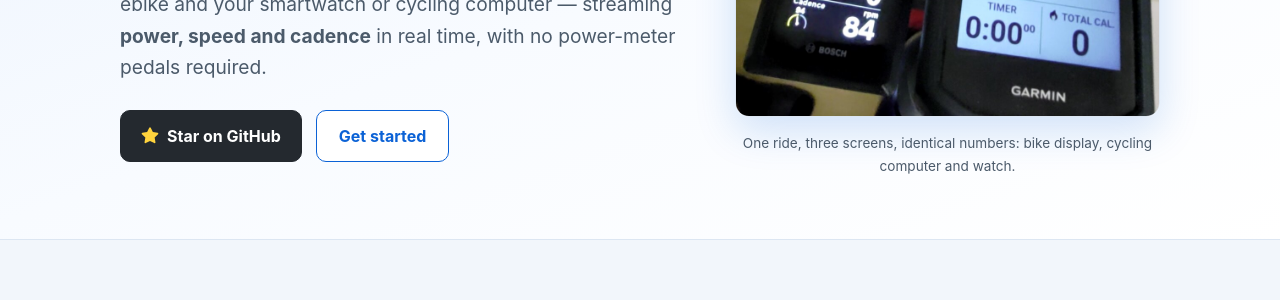
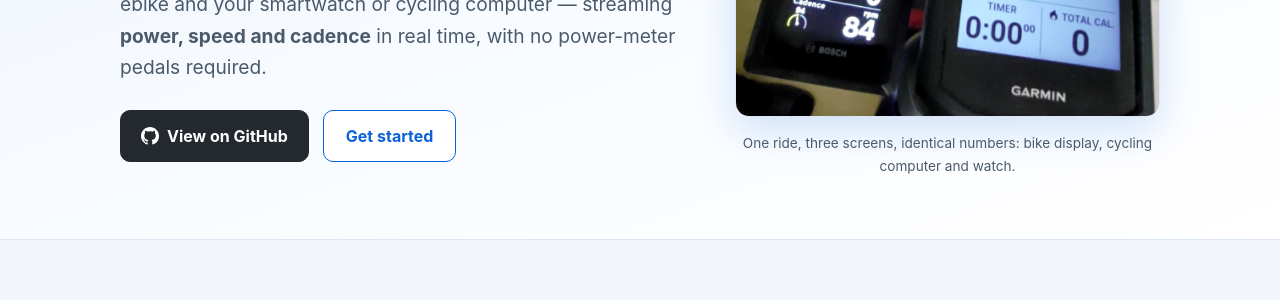
Before and after one commit to bestie-org/bestie-org.github.io, a Jekyll site: the page built from index.md, in a window 1280 px wide. Shown: the part 426-726 px from the top of the page. Built offline with Jekyll 4.4.1, drawn with Linux system fonts in a browser that asks for light colours; comment, search, counter and statistics services are not loaded; some of the changed text lies outside the part shown.

Commit message:
Replace misleading star button with GitHub repo button
GitHub offers no star-via-link mechanism (starring requires an
authenticated action), so the button now honestly links to the repo
as 'View on GitHub' while keeping the live star count chip.

```diff
--- /dev/null
+++ b/_includes/github-button.html
@@ -0,0 +1,5 @@
+<a class="github-button" href="https://github.com/bestie-org/BEStie" target="_blank" rel="noopener">
+  <svg viewBox="0 0 16 16" width="18" height="18" aria-hidden="true"><path fill="currentColor" d="M8 0C3.58 0 0 3.58 0 8c0 3.54 2.29 6.53 5.47 7.59.4.07.55-.17.55-.38 0-.19-.01-.82-.01-1.49-2.01.37-2.53-.49-2.69-.94-.09-.23-.48-.94-.82-1.13-.28-.15-.68-.52-.01-.53.63-.01 1.08.58 1.23.82.72 1.21 1.87.87 2.33.66.07-.52.28-.87.51-1.07-1.78-.2-3.64-.89-3.64-3.95 0-.87.31-1.59.82-2.15-.08-.2-.36-1.02.08-2.12 0 0 .67-.21 2.2.82.64-.18 1.32-.27 2-.27s1.36.09 2 .27c1.53-1.04 2.2-.82 2.2-.82.44 1.1.16 1.92.08 2.12.51.56.82 1.27.82 2.15 0 3.07-1.87 3.75-3.65 3.95.29.25.54.73.54 1.48 0 1.07-.01 1.93-.01 2.2 0 .21.15.46.55.38A8.01 8.01 0 0 0 16 8c0-4.42-3.58-8-8-8Z"/></svg>
+  <span>View on GitHub</span>
+  <span class="star-count" data-star-count hidden></span>
+</a>
--- a/_includes/star-button.html
+++ /dev/null
@@ -1,5 +0,0 @@
-<a class="star-button" href="https://github.com/bestie-org/BEStie" target="_blank" rel="noopener" data-star-button>
-  <svg viewBox="0 0 16 16" width="18" height="18" aria-hidden="true" class="star-icon"><path fill="currentColor" d="M8 .25a.75.75 0 0 1 .673.418l1.882 3.815 4.21.612a.75.75 0 0 1 .416 1.279l-3.046 2.97.719 4.192a.75.75 0 0 1-1.088.791L8 12.347l-3.766 1.98a.75.75 0 0 1-1.088-.79l.72-4.194L.818 6.374a.75.75 0 0 1 .416-1.28l4.21-.611L7.327.668A.75.75 0 0 1 8 .25Z"/></svg>
-  <span class="star-label">Star on GitHub</span>
-  <span class="star-count" data-star-count hidden></span>
-</a>
--- a/assets/css/style.css
+++ b/assets/css/style.css
@@ -165,7 +165,7 @@
 }
 .btn-outline:hover { background: var(--bg-soft); color: var(--accent-dark); }
 
-.star-button {
+.github-button {
   display: inline-flex;
   align-items: center;
   gap: 8px;
@@ -177,8 +177,7 @@
   font-size: 1rem;
   border: 1px solid #24292f;
 }
-.star-button:hover { background: #32383f; text-decoration: none; color: #fff; }
-.star-icon { color: #ffd33d; }
+.github-button:hover { background: #32383f; text-decoration: none; color: #fff; }
 
 .star-count {
   background: rgba(255, 255, 255, 0.16);
@@ -187,6 +186,7 @@
   font-variant-numeric: tabular-nums;
   font-size: 0.9em;
 }
+.star-count::before { content: "\2605"; color: #ffd33d; margin-right: 4px; }
 
 /* ---------- Sections ---------- */
 
--- a/index.md
+++ b/index.md
@@ -13,7 +13,7 @@
         in real time, with no power-meter pedals required.
       </p>
       <div class="cta-row">
-        {% include star-button.html %}
+        {% include github-button.html %}
         <a class="btn btn-outline" href="{{ '/installation' | relative_url }}">Get started</a>
       </div>
     </div>
@@ -125,7 +125,7 @@
       BEStie is a spare-time, open source project. A GitHub star costs you one click and
       helps other riders discover it more than you think.
     </p>
-    {% include star-button.html %}
+    {% include github-button.html %}
   </div>
 </section>
 
```
